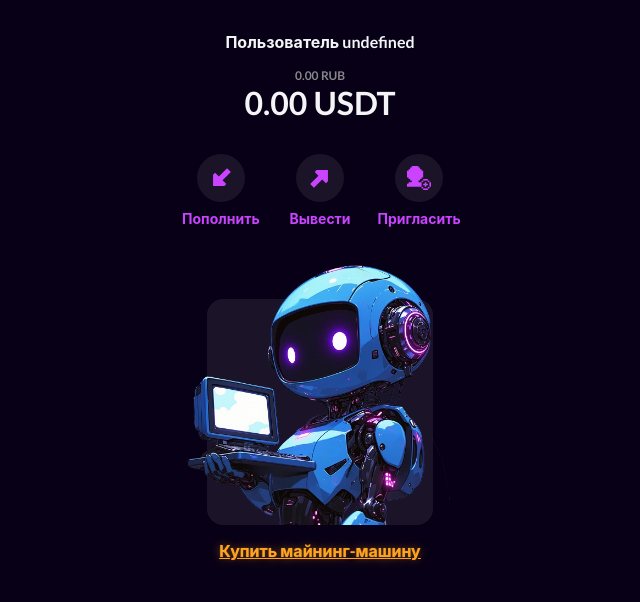
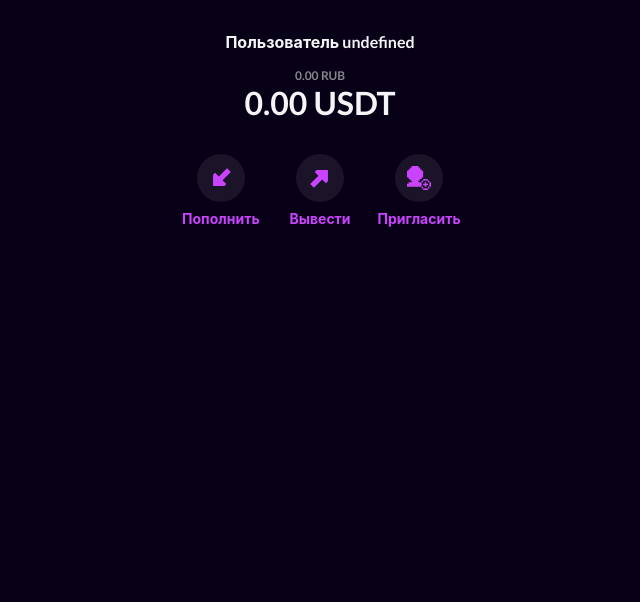
Before and after one commit to v3r3tnxv/robomine-capital, a Next.js app: page / in a window 1280 px wide. Shown: the top 602 px of the page, without its empty margins (320-960 px from the left). Built offline with nearby package versions, Linux system fonts and the light colour scheme; no server answers.

Commit message:
49 Фикс загрузки главной страницы

```diff
--- a/src/app/page.tsx
+++ b/src/app/page.tsx
@@ -12,10 +12,14 @@ import styles from './Home.module.scss';
 
 export default function HomePage() {
     const [userMachines, setUserMachines] = useState<MachineWithState[]>([]);
+    const [loading, setLoading] = useState(true); // Добавляем состояние загрузки
+    const [error, setError] = useState<string | null>(null); // Добавляем состояние ошибки (опционально)
 
     useEffect(() => {
         const fetchMachines = async () => {
             try {
+                setLoading(true); // Начинаем загрузку
+                setError(null); // Сбрасываем ошибку перед новой попыткой
                 const allMachines = await getAllMachines();
                 // Фильтруем: только купленные/активные машины
                 const purchasedMachines = allMachines.filter(({ state_car }) => {
@@ -28,6 +32,10 @@ export default function HomePage() {
                     'Ошибка при загрузке машин пользователя для главной страницы (клиент):',
                     err
                 );
+                setError('Не удалось загрузить список машин.'); // Устанавливаем сообщение об ошибке
+                setUserMachines([]); // Или setUserMachines(null); в зависимости от того, что вы хотите показать при ошибке
+            } finally {
+                setLoading(false); // Завершаем загрузку независимо от результата
             }
         };
 
@@ -39,7 +47,9 @@ export default function HomePage() {
             <Header />
             <ActionButtons />
 
-            {userMachines.length > 0 ? (
+            {!loading && !error && (
+                <>
+                    {userMachines && userMachines.length > 0 ? (
                         // Если есть купленные машины — показываем их список
                         <div className={styles.machinesContainer}>
                             <MachineList
@@ -49,8 +59,10 @@ export default function HomePage() {
                             />
                         </div>
                     ) : (
-                // Если купленных машин нет — показываем ссылку на магазин
+                        // Если купленных машин нет (и данные загружены) — показываем ссылку на магазин
                         <BuyMachineLink />
+                    )}
+                </>
             )}
         </div>
     );
```
Lines whose indentation alone changed are shown as unchanged.
